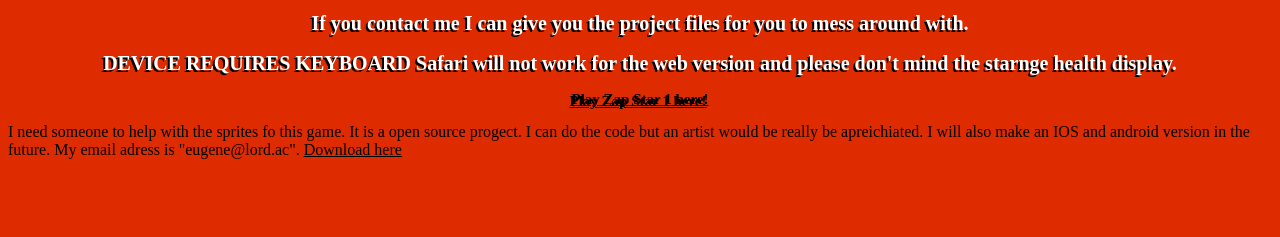
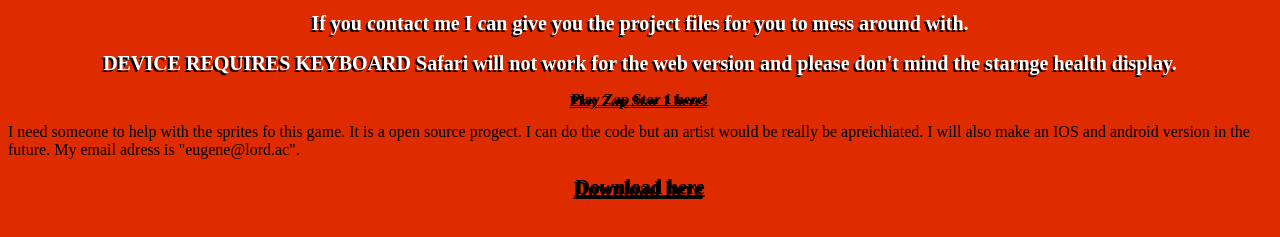
Before and after one commit to codekid-rgb/homesite, a plain HTML site: page zapstar/index.html in a window 1280 px wide. Shown: the part 113-350 px from the top of the page. Drawn offline with Linux system fonts and the light colour scheme.

Commit message:
Update index.html

```diff
--- a/zapstar/index.html
+++ b/zapstar/index.html
@@ -25,6 +25,6 @@
       I will also make an IOS and android version in the future. My email adress
       is "eugene@lord.ac".
     </h2>
-  <a href="https://euyurp.itch.io/">Download here</a>
+  <h2><a href="https://euyurp.itch.io/">Download here</a></h2>
   </body>
 </html>
```
